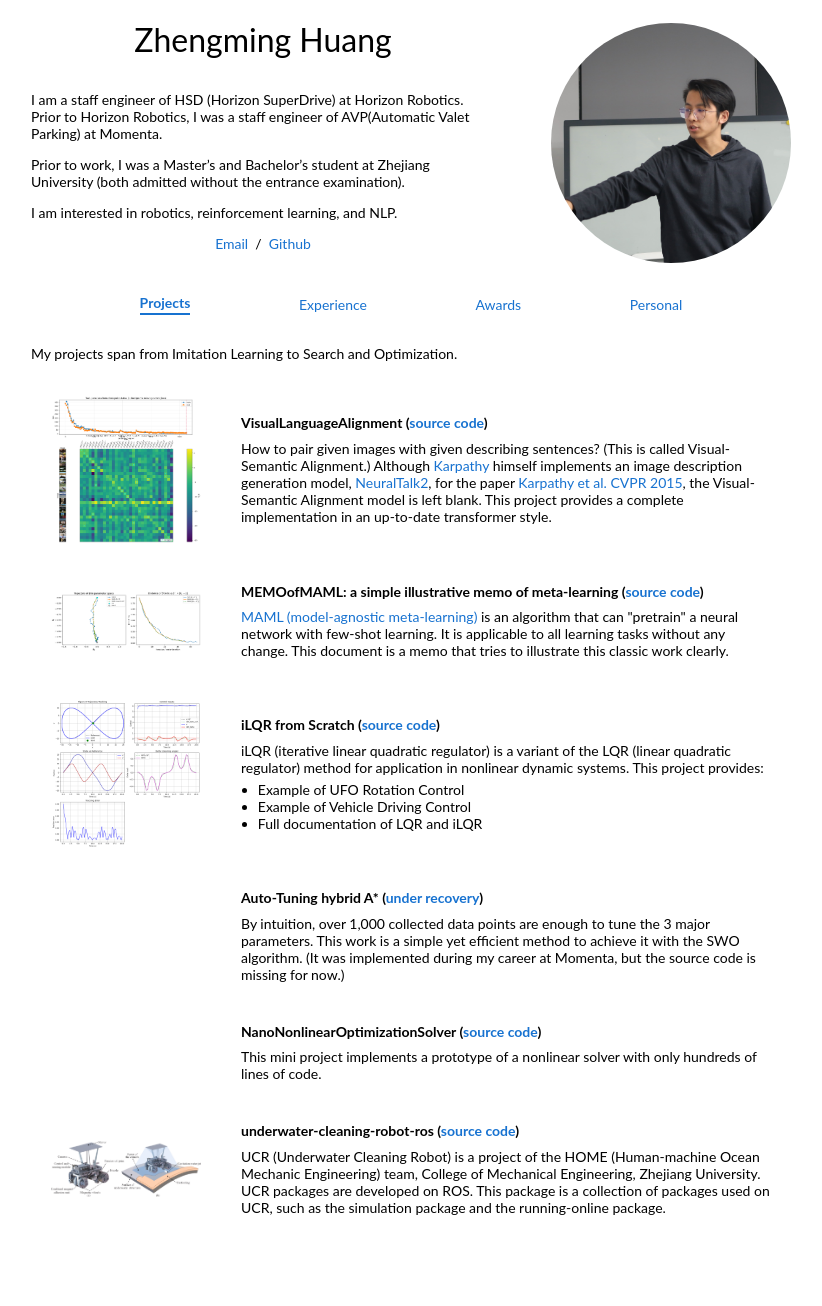
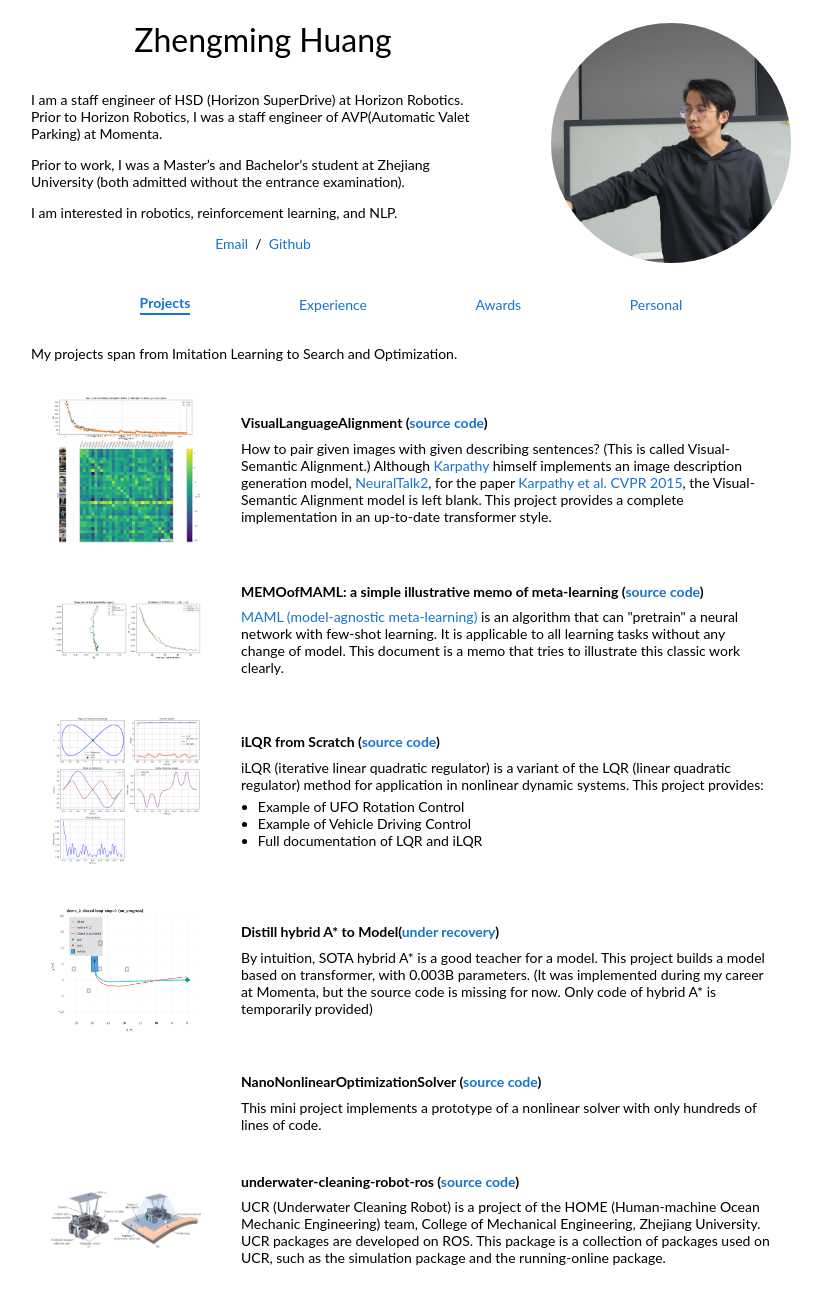
Before and after one commit to JamieHuang28/JamieHuang28.github.io, a Jekyll site: the page built from index.md, in a window 1280 px wide. Shown: the whole page, without its empty margins (229-1051 px from the left). Built offline with Jekyll 4.4.1, drawn with Linux system fonts in a browser that asks for light colours; before the commit the page ends 1256 px from its top, so only the background shows below that.

Commit message:
Update Distill hybrid A* to Model

```diff
--- a/index.md
+++ b/index.md
@@ -21,7 +21,7 @@ My projects span from Imitation Learning to Search and Optimization.
     </td>
     <td class="project-body">
       <span class="project-title">MEMOofMAML: a simple illustrative memo of meta-learning (<a href="https://github.com/JamieHuang28/MEMOofMAML">source code</a>)</span>
-      <p><a href="https://arxiv.org/abs/1703.03400">MAML (model-agnostic meta-learning)</a> is an algorithm that can "pretrain" a neural network with few-shot learning. It is applicable to all learning tasks without any change. This document is a memo that tries to illustrate this classic work clearly.</p>
+      <p><a href="https://arxiv.org/abs/1703.03400">MAML (model-agnostic meta-learning)</a> is an algorithm that can "pretrain" a neural network with few-shot learning. It is applicable to all learning tasks without any change of model. This document is a memo that tries to illustrate this classic work clearly.</p>
     </td>
   </tr>
   <tr>
@@ -39,10 +39,12 @@ My projects span from Imitation Learning to Search and Optimization.
     </td>
   </tr>
   <tr>
-    <td class="project-thumb"></td>
+    <td class="project-thumb">
+      <img src="./resources/open_auto_parking_demo_2.png" alt="open_auto_parking_figure">
+    </td>
     <td class="project-body">
-      <span class="project-title">Auto-Tuning hybrid A* (<a href="https://github.com/JamieHuang28/hybrid_astar_algorithm">under recovery</a>)</span>
-      <p>By intuition, over 1,000 collected data points are enough to tune the 3 major parameters. This work is a simple yet efficient method to achieve it with the SWO algorithm. (It was implemented during my career at Momenta, but the source code is missing for now.)</p>
+      <span class="project-title">Distill hybrid A* to Model(<a href="https://github.com/JamieHuang28/hybrid_astar_algorithm">under recovery</a>)</span>
+      <p>By intuition, SOTA hybrid A* is a good teacher for a model. This project builds a model based on transformer, with 0.003B parameters. (It was implemented during my career at Momenta, but the source code is missing for now. Only code of hybrid A* is temporarily provided)</p>
     </td>
   </tr>
   <tr>
```
Also changed, not shown: experience.md (+1 -1 lines), resources/open_auto_parking_demo_2.png (added), 1 other file.
